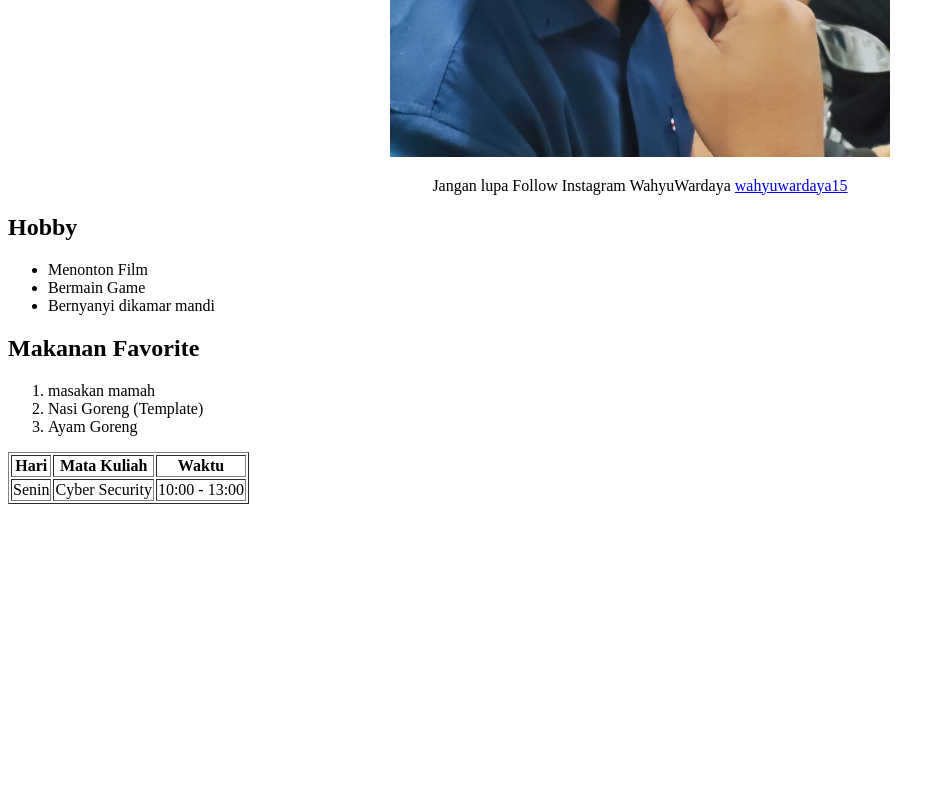
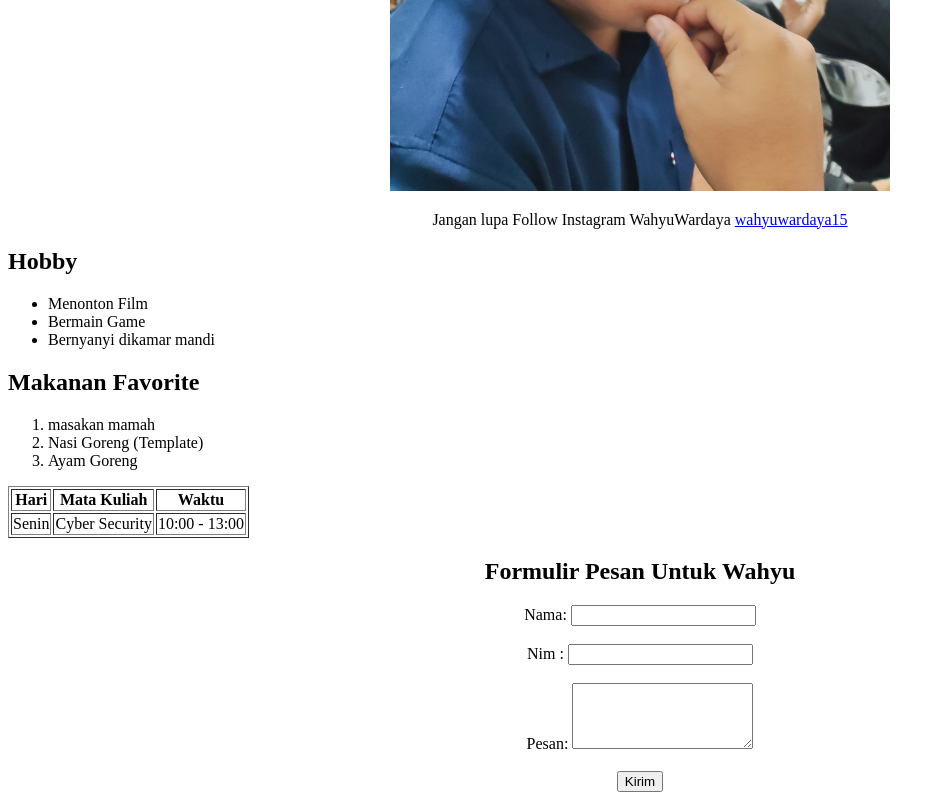
Before and after one commit to WahyuWardaya/Praktikum_Web, a plain HTML site: page index.html in a window 1280 px wide. Shown: the part 806-1606 px from the top of the page, without its empty margins (0-945 px from the left). Before the commit the page ends 1318 px from the top, so only its background shows below. Drawn offline with Linux system fonts and the light colour scheme.

Commit message:
Langkah b. Update konten

```diff
--- a/index.html
+++ b/index.html
@@ -9,9 +9,10 @@
   <body>
     <!-- Konten Web -->
     <h1>Data Mahasiswa</h1>
-    <p>Nama : Wahyu Wardaya, Nim : 42230016</p>
+    <p>Nama : Wahyu Wardaya,</p>
+    <p>Nim : 42230016</p>
     <h2>Alasan Masuk TI</h2>
-    <p>Alasan Masuk Teknologi Informasi Karena Ingin Mendalami skill pada pemrograman</p>
+    <p>Alasan Masuk Teknologi Informasi Karena Ingin Mendalami skill pada pemrograman web</p>
   </body>
   <body>
     <!-- Langkah c. menggunakan tah Hyperlink dan gambar -->
@@ -57,5 +58,21 @@
     </table>
 
     <!-- Langkah f. membuat Formulir -->
+    <center>
+      <!-- Formulir pesan -->
+      <h2>Formulir Pesan Untuk Wahyu</h2>
+      <form action="submit.php" method="post">
+        <label for="name">Nama:</label>
+        <input type="text" id="name" name="fullname" required /><br /><br />
+
+        <label for="nim">Nim :</label>
+        <input type="text" id="nim" name="nim" required /><br /><br />
+
+        <label for="pesan">Pesan:</label>
+        <textarea type="message" id="pesan" name="pesan_pengguna" rows="4" required></textarea><br /><br />
+
+        <button type="submit">Kirim</button>
+      </form>
+    </center>
   </body>
 </html>
```
